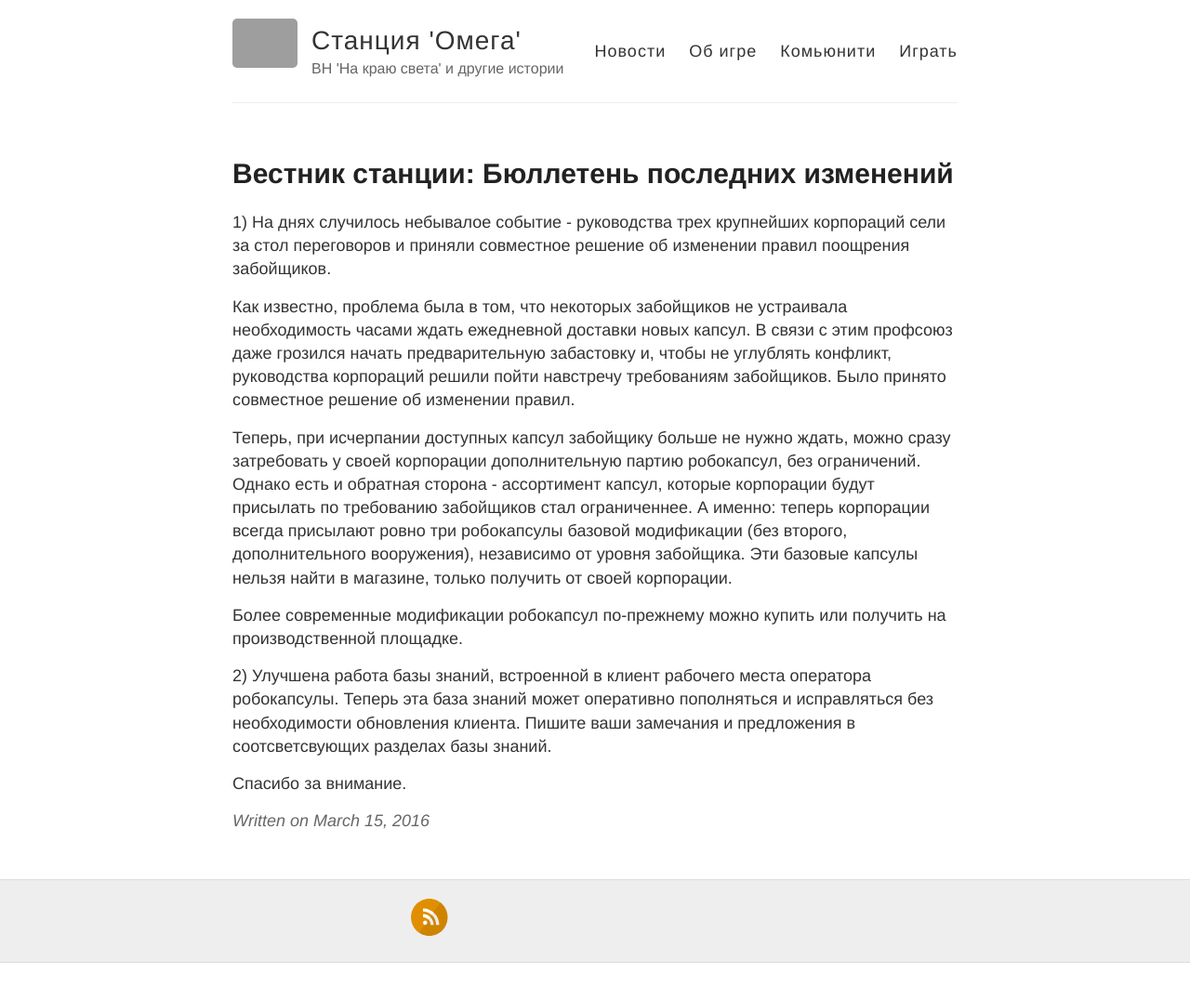
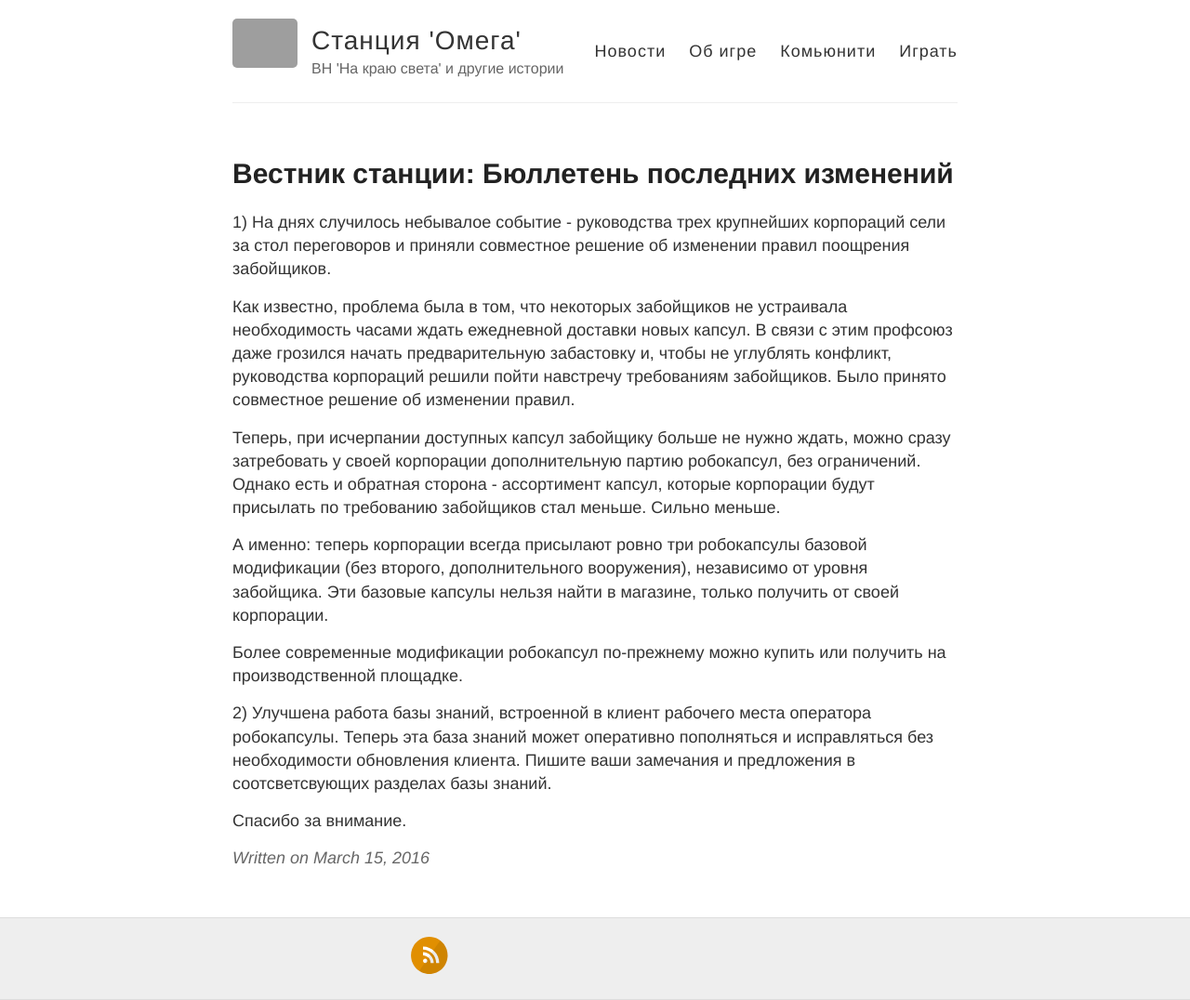
Before and after one commit to IPv6/kristallum, a Jekyll site: the page built from _posts/2016-03-15-basic-robocapsules.md, in a window 1280 px wide. Shown: the whole page at 93% size. Built offline with Jekyll 4.4.1, drawn with Linux system fonts in a browser that asks for light colours; comment, search, counter and statistics services are not loaded; before the commit the page ends 1036 px from its top, so only the background shows below that; grey boxes are pictures that could not be loaded.

Commit message:
text fix

```diff
--- a/_posts/2016-03-15-basic-robocapsules.md
+++ b/_posts/2016-03-15-basic-robocapsules.md
@@ -7,7 +7,9 @@ title: "Вестник станции: Бюллетень последних и
 
  Как известно, проблема была в том, что некоторых забойщиков не устраивала необходимость часами ждать ежедневной доставки новых капсул. В связи с этим профсоюз даже грозился начать предварительную забастовку и, чтобы не углублять конфликт, руководства корпораций решили пойти навстречу требованиям забойщиков. Было принято совместное решение об изменении правил.
 
- Теперь, при исчерпании доступных капсул забойщику больше не нужно ждать, можно сразу затребовать у своей корпорации дополнительную партию робокапсул, без ограничений. Однако есть и обратная сторона - ассортимент капсул, которые корпорации будут присылать по требованию забойщиков стал ограниченнее. А именно: теперь корпорации всегда присылают ровно три робокапсулы базовой модификации (без второго, дополнительного вооружения), независимо от уровня забойщика. Эти базовые капсулы нельзя найти в магазине, только получить от своей корпорации.
+ Теперь, при исчерпании доступных капсул забойщику больше не нужно ждать, можно сразу затребовать у своей корпорации дополнительную партию робокапсул, без ограничений. Однако есть и обратная сторона - ассортимент капсул, которые корпорации будут присылать по требованию забойщиков стал меньше. Сильно меньше.
+
+ А именно: теперь корпорации всегда присылают ровно три робокапсулы базовой модификации (без второго, дополнительного вооружения), независимо от уровня забойщика. Эти базовые капсулы нельзя найти в магазине, только получить от своей корпорации.
 
  Более современные модификации робокапсул по-прежнему можно купить или получить на производственной площадке.
 
```
